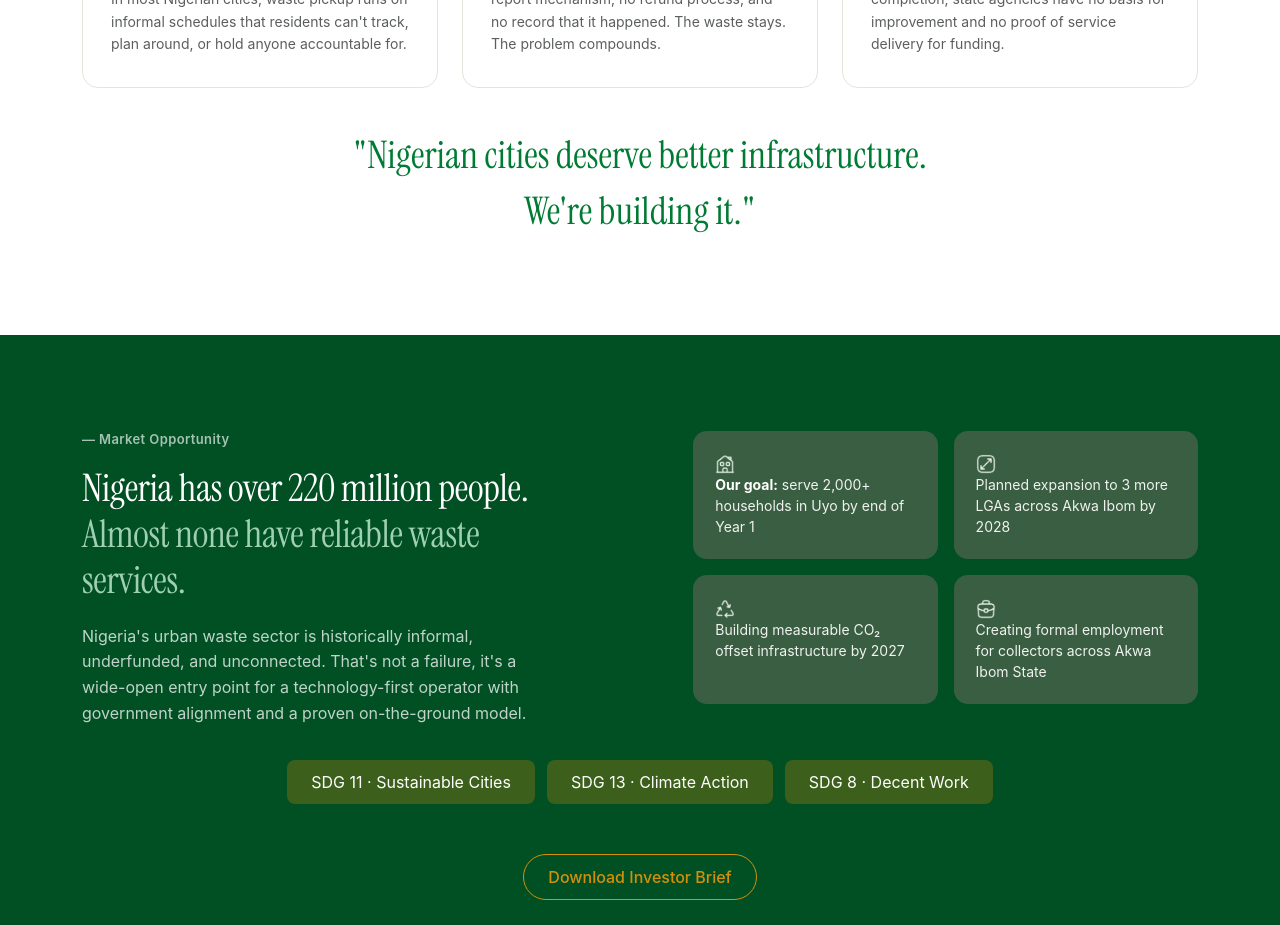
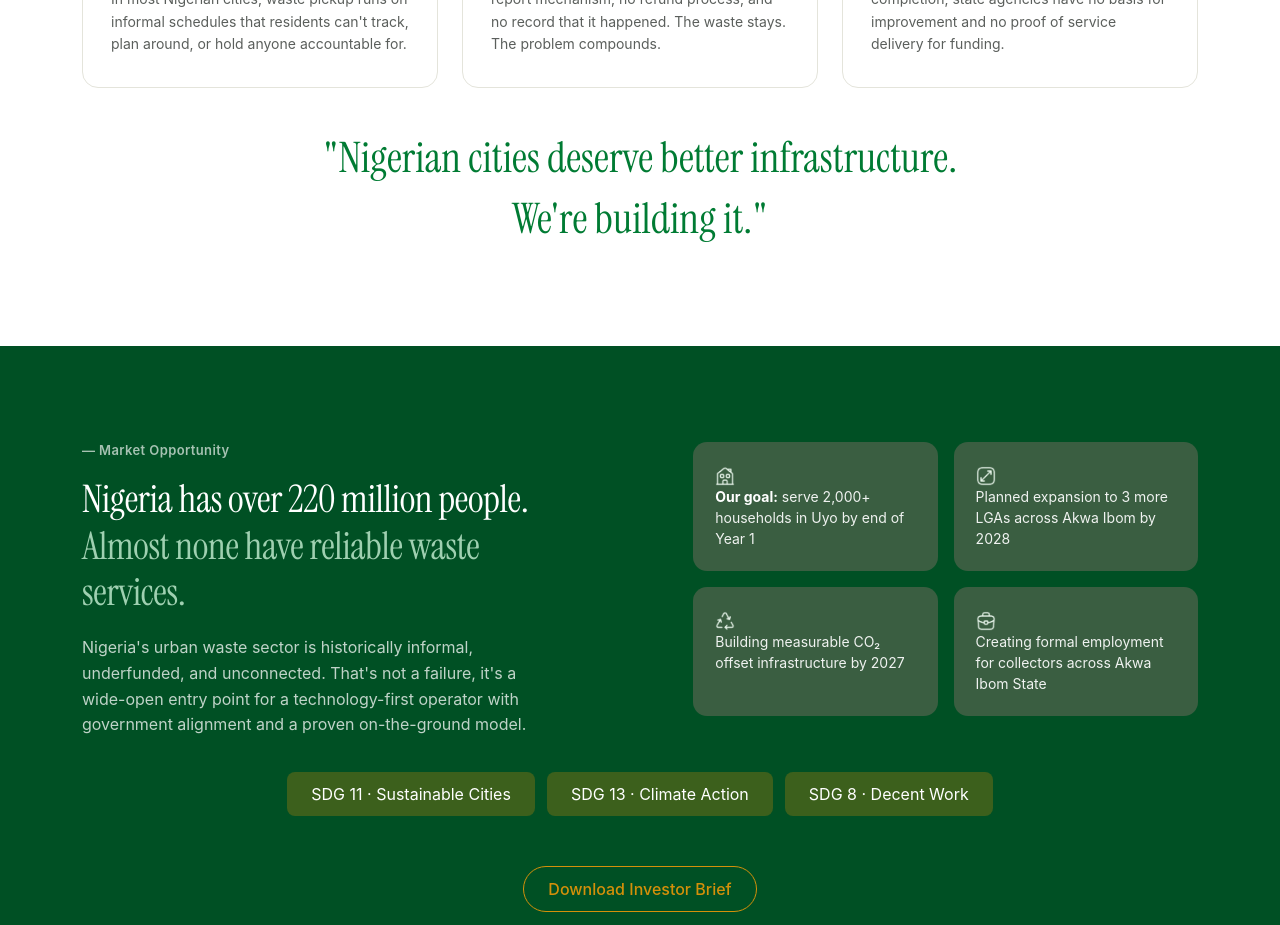
Before and after one commit to Mathvic456/tidynaija, a React (Create React App) app: page / in a window 1280 px wide. Shown: the part 1620-2545 px from the top of the page. Built offline with nearby package versions, Linux system fonts and the light colour scheme.

Commit message:
fix: Increase font size in section-sub light paragraph for better readability

```diff
--- a/src/styles/globals.css
+++ b/src/styles/globals.css
@@ -347,7 +347,7 @@ p.section-sub.light {
   font-family: 'Instrument Serif', serif;
   font-weight: 400;
   /* font-style: italic; */
-  font-size: 38px;
+  font-size: 42px;
   line-height: 1.45;
   color: var(--green);
   max-width: 640px;
```
